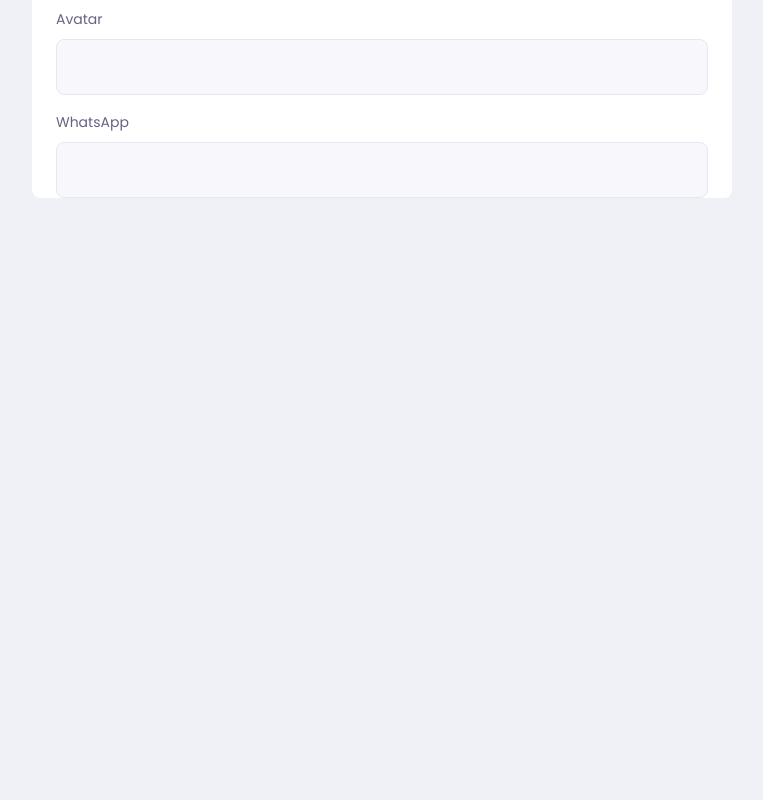
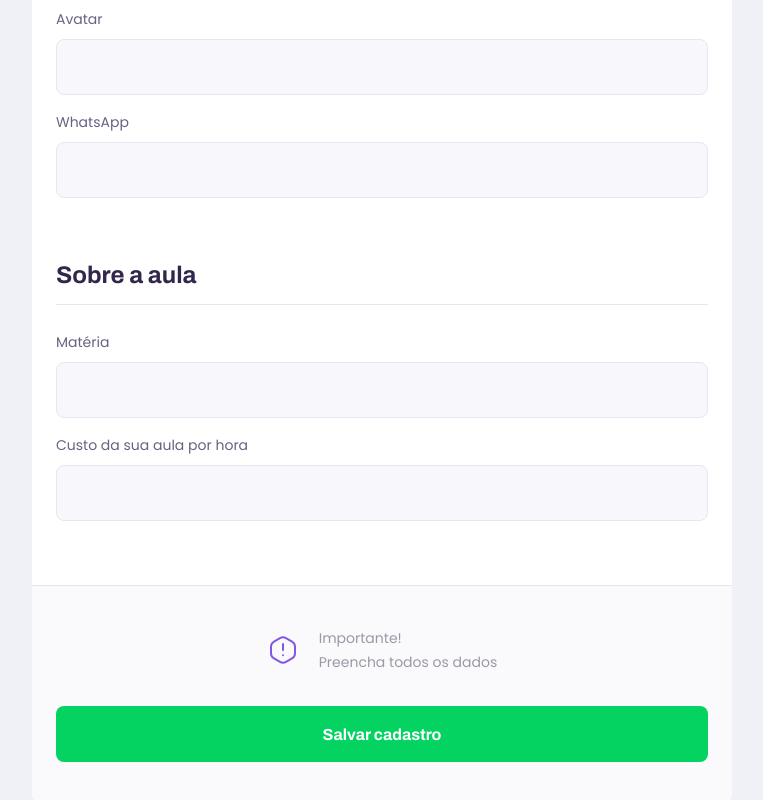
Before and after one commit to sergiocme/proffy, a React (Create React App) app in the folder web/: page /teach in a window 1280 px wide. Shown: the part 536-1336 px from the top of the page, without its empty margins (258-1021 px from the left). Before the commit the page ends 800 px from the top, so only its background shows below. Built offline with nearby package versions, Linux system fonts and the light colour scheme; the HTML template or start-up script is replaced by a standard one.

Commit message:
Style teacher form

```diff
--- a/web/src/pages/TeacherForm/index.tsx
+++ b/web/src/pages/TeacherForm/index.tsx
@@ -3,6 +3,10 @@
 
 // Components
 import PageHeader from '../../components/PageHeader';
+import Input from '../../components/Input';
+
+// Assets
+import warningIcon from '../../assets/images/icons/warning.svg';
 
 function TeacherForm() {
   return (
@@ -15,22 +19,25 @@
       <main>
         <fieldset>
           <legend>Seus dados</legend>
+          <Input name="name" label="Nome completo" />
+          <Input name="avatar" label="Avatar" />
+          <Input name="whatsapp" label="WhatsApp" />
+        </fieldset>
 
-          <div className="input-block">
-            <label htmlFor="name">Nome completo</label>
-            <input type="text" id="name" />
-          </div>
+        <fieldset>
+          <legend>Sobre a aula</legend>
+          <Input name="subject" label="Matéria" />
+          <Input name="cost" label="Custo da sua aula por hora" />
+        </fieldset>
 
-          <div className="input-block">
-            <label htmlFor="avatar">Avatar</label>
-            <input type="text" id="avatar" />
-          </div>
-
-          <div className="input-block">
-            <label htmlFor="whatsapp">WhatsApp</label>
-            <input type="text" id="whatsapp" />
-          </div>
-        </fieldset>
+        <footer>
+          <p>
+            <img src={warningIcon} alt="Aviso" />
+            Importante! <br />
+            Preencha todos os dados
+          </p>
+          <button type="button">Salvar cadastro</button>
+        </footer>
       </main>
     </div>
   );
--- a/web/src/pages/TeacherForm/styles.css
+++ b/web/src/pages/TeacherForm/styles.css
@@ -42,3 +42,50 @@
   font: 700 2.4rem Archivo;
   color: var(--color-text-title);
 }
+
+#page-teacher-form main footer {
+  margin-top: 6.4rem;
+  padding: 4rem 2.4rem;
+  border-top: 1px solid var(--color-line-in-white);
+
+  background: var(--color-box-footer);
+}
+
+#page-teacher-form main footer p {
+  display: flex;
+  justify-content: center;
+  align-items: center;
+
+  font-size: 1.4rem;
+  line-height: 2.4rem;
+  color: var(--color-text-complement);
+}
+
+#page-teacher-form main footer p img {
+  margin-right: 2rem;
+}
+
+#page-teacher-form main footer button {
+  display: flex;
+  justify-content: center;
+  align-items: center;
+
+  width: 100%;
+  height: 5.6rem;
+  margin-top: 3.2rem;
+
+  border: 0;
+  border-radius: 0.8rem;
+
+  font: 700 1.6rem Archivo;
+  text-decoration: none;
+  cursor: pointer;
+  background: var(--color-secundary);
+  color: var(--color-button-text);
+
+  transition: background-color 0.2s;
+}
+
+#page-teacher-form main footer button:hover {
+  background: var(--color-secundary-dark);
+}
```
